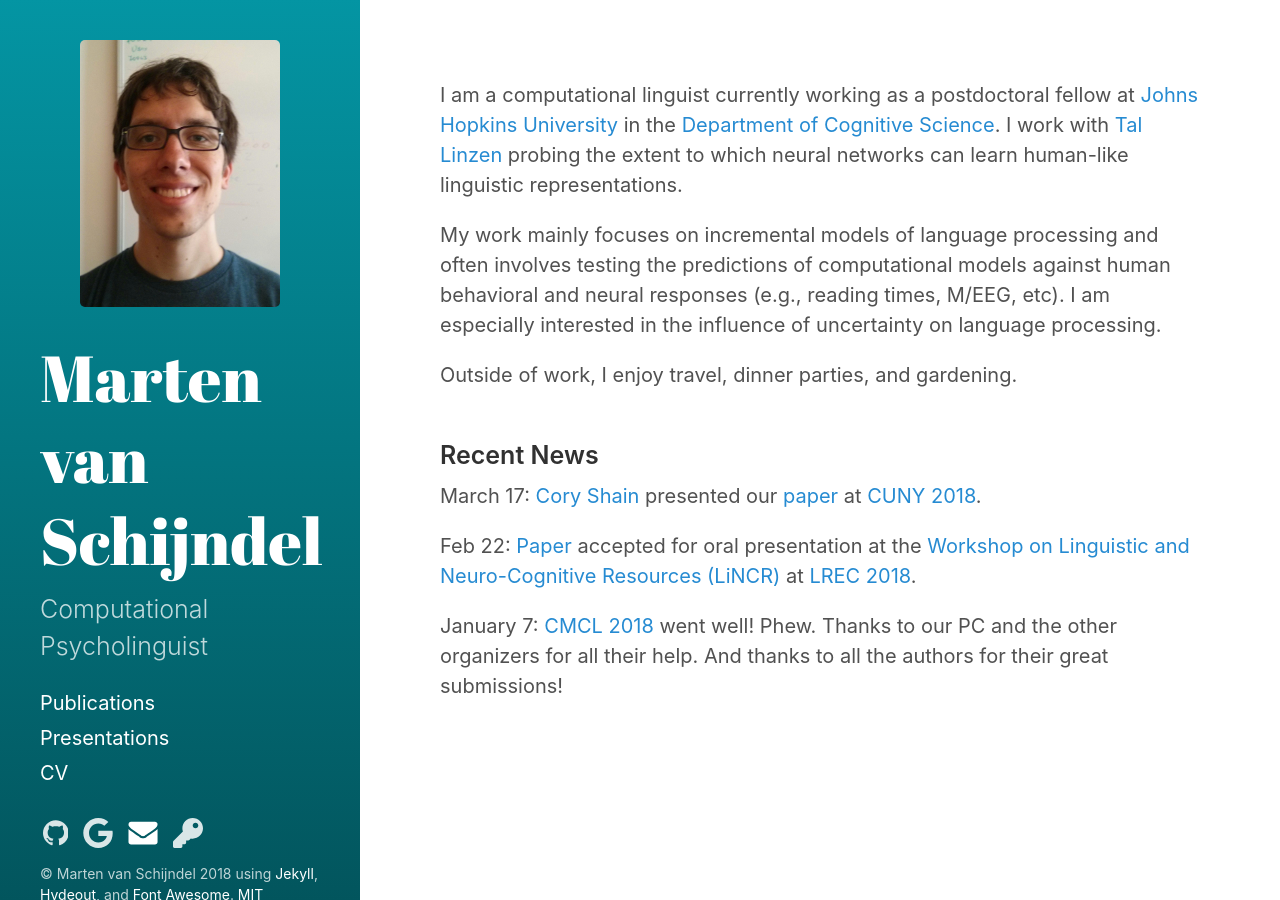
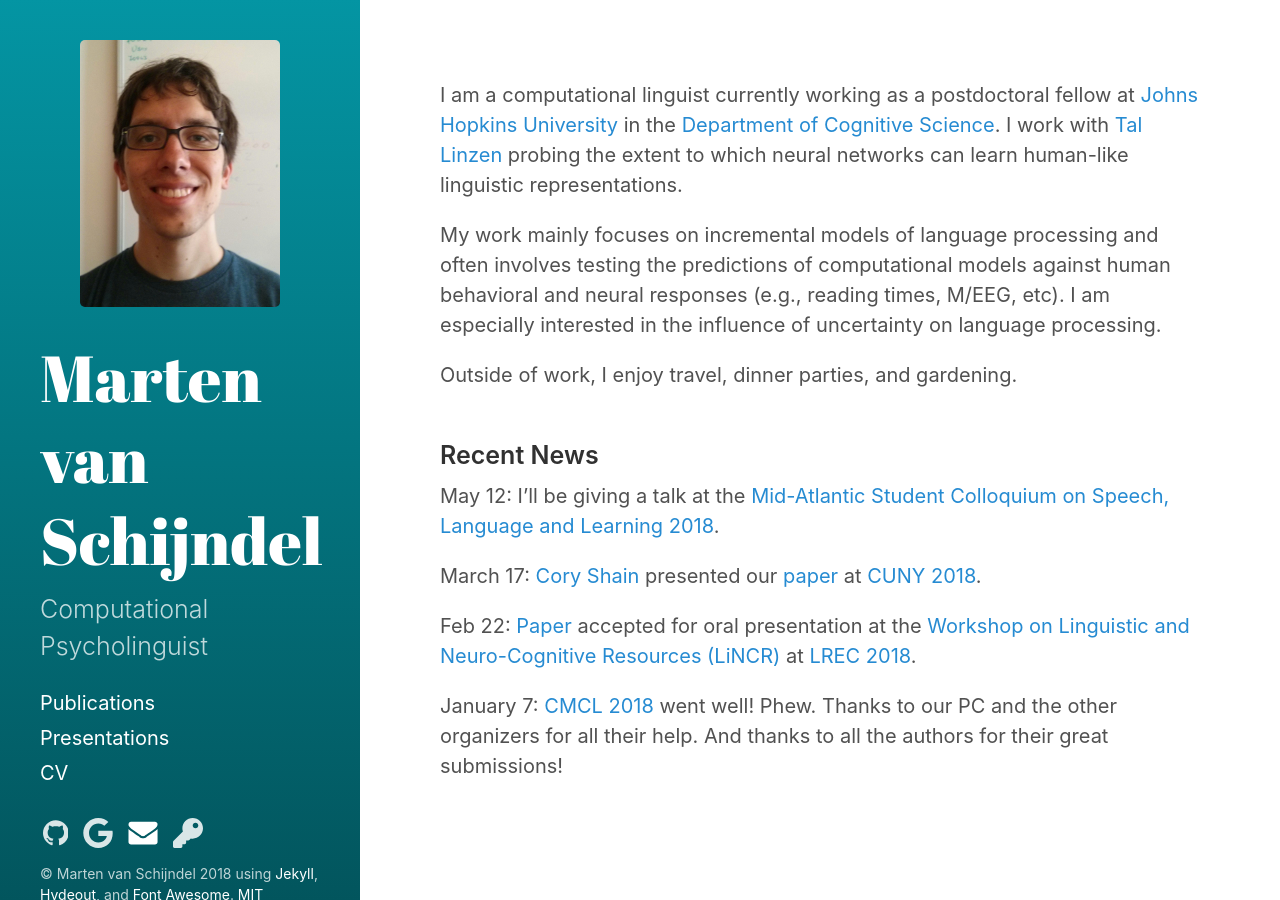
Before and after one commit to yexinqu/vansky.github.io, a Jekyll site: the page built from index.md, in a window 1280 px wide. Built offline with Jekyll 4.4.1, drawn with Linux system fonts in a browser that asks for light colours.

Commit message:
added MASC-SLL news

```diff
--- a/index.md
+++ b/index.md
@@ -13,6 +13,8 @@ Outside of work, I enjoy travel, dinner parties, and gardening.
 
 ### Recent News
 
+May 12: I'll be giving a talk at the [Mid-Atlantic Student Colloquium on Speech, Language and Learning 2018](http://www.mascsll.org/2018).
+
 March 17: [Cory Shain](https://www.asc.ohio-state.edu/shain.3/) presented our [paper](/assets/pdf/2018-shain_etal-cuny.pdf) at
 [CUNY 2018](http://cuny2018.ucdavis.edu/).
 
```
